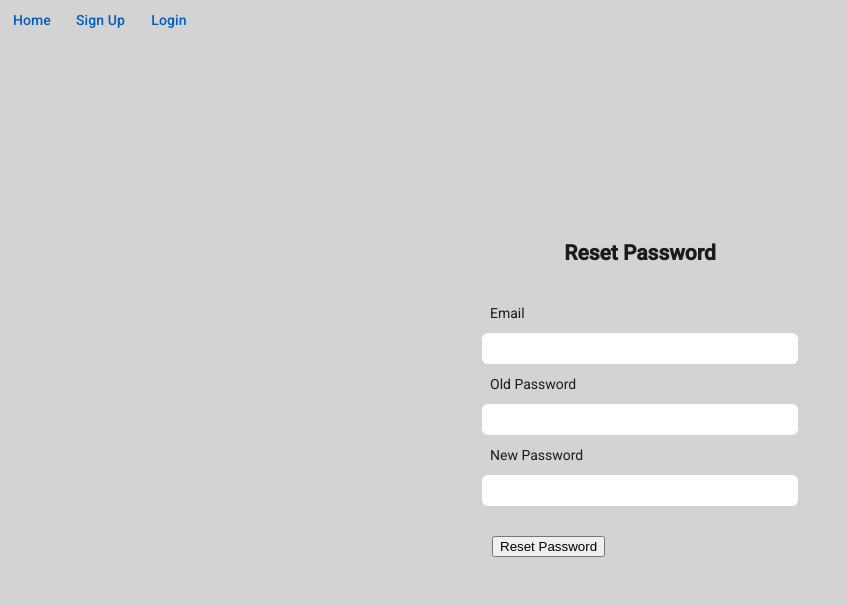
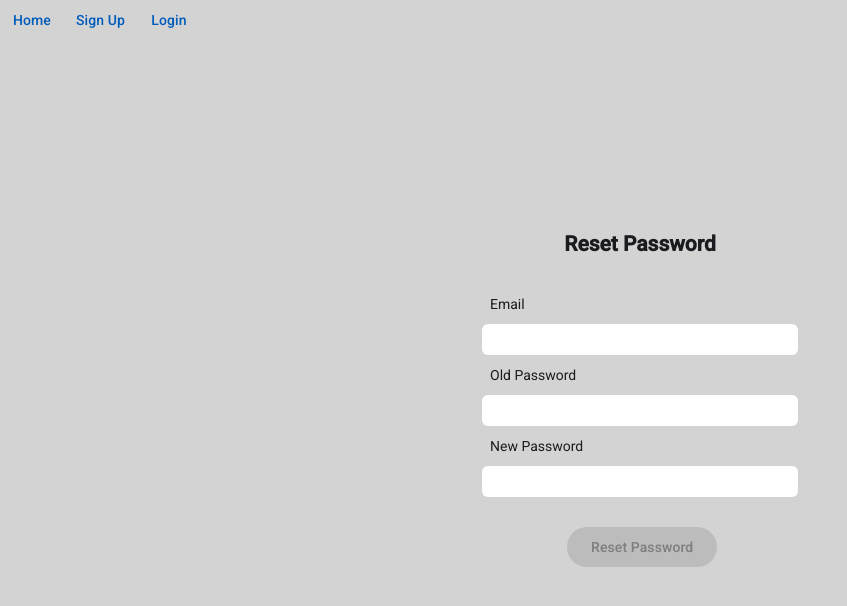
Before and after one commit to JCruz6725/TaskManager_Web_FrontEnd, an Angular app: page /resetPassword in a window 1280 px wide. Shown: the top 606 px of the page, without its empty margins (0-847 px from the left). Built offline with nearby package versions, Linux system fonts and the light colour scheme.

Commit message:
Successfully added custom validator for special chars

```diff
--- a/src/app/Components/reset-password/reset-password.html
+++ b/src/app/Components/reset-password/reset-password.html
@@ -5,18 +5,26 @@
     <form [formGroup]="resetForm" (ngSubmit)="submitForm()">
         <label for="email" class="text-box-label">Email</label>
         <div>
-            <input type="text" name="email" id="email" class="text-box" formControlName="email"/>
+            <input type="text" name="email" id="email" class="text-box" required formControlName="email"/>
         </div>
 
         <label for="old-pass" class="text-box-label">Old Password</label>
         <div>
-            <input type="text" name="old-pass" id="old-pass" class="text-box" formControlName="oldPassword">
+            <input type="text" name="old-pass" id="old-pass" class="text-box"  required formControlName="oldPassword">
         </div>
 
         <label for="new-pass" class="text-box-label">New Password</label>
         <div>
-            <input type="text" name="new-pass" id="new-pass" class="text-box" formControlName="newPassword">
+            <input type="text" name="new-pass" id="new-pass" class="text-box" required formControlName="newPassword">
         </div>
+
+        @if (resetForm.get('new-pass')?.touched){
+            <p>Here</p>
+        }
+
+        @if (resetForm.get('new-pass')?.hasError('specialCharMissing') && resetForm.get('new-pass')?.touched) {
+            <p>Password must contain at least 1 special character</p>
+        }
 
         <button class="reset-btn" matButton="tonal" type="submit" [disabled]="!resetForm.valid">Reset Password</button>
     </form>
--- a/src/app/Components/reset-password/reset-password.ts
+++ b/src/app/Components/reset-password/reset-password.ts
@@ -1,14 +1,15 @@
 import { Component, inject, signal } from '@angular/core';
 import { ResetPassword } from '../../Models/reset-password';
-import { FormControl, FormGroup, FormsModule, ReactiveFormsModule } from '@angular/forms';
+import { AbstractControl, FormBuilder, FormControl, FormGroup, FormsModule, ReactiveFormsModule, ValidationErrors, ValidatorFn, Validators } from '@angular/forms';
 import { UserAuthService } from '../../Services/auth/auth.service';
 import { HttpErrorResponse } from '@angular/common/http';
 import { CommonModule } from '@angular/common';
 import { RouterLink } from '@angular/router';
+import { MatButton } from '@angular/material/button';
 
 @Component({
   selector: 'app-reset-password',
-  imports: [FormsModule, CommonModule, ReactiveFormsModule, RouterLink],
+  imports: [FormsModule, CommonModule, ReactiveFormsModule, RouterLink, MatButton],
   templateUrl: './reset-password.html',
   styleUrl: './reset-password.css',
 })
@@ -18,17 +19,31 @@ export class ResetPasswordComponent {
   errorMessage = signal<string | null>(null);
   successMessage = signal<string | null>(null);
 
+  private passwordValidator(): ValidatorFn {
+   return (control: AbstractControl): ValidationErrors | null => {
+    const password = control.value;
+    const hasSpecialChar: boolean = /[!@#$%^&*()_+\-=\[\]{};':"\\|,.<>\/?]/.test(password);
+
+    return hasSpecialChar ? null : {specialCharMissing: true};
+   }
+  }
+
   model: ResetPassword = {
     email: '',
     oldPassword: '',
     newPassword: ''
   };
 
-  resetForm = new FormGroup({
-    email: new FormControl(''),
-    oldPassword: new FormControl(''),
-    newPassword: new FormControl('')
-  });
+  resetForm!: FormGroup;
+
+  constructor(private formBuilder: FormBuilder) {
+    this.resetForm = this.formBuilder.group({
+      email: '',
+      oldPassword: '',
+      newPassword: ['', [Validators.required, this.passwordValidator()]]
+    });
+
+  }
 
   submitForm(){
     this.successMessage.set(null);
@@ -37,8 +52,6 @@ export class ResetPasswordComponent {
     this.model.email = this.resetForm.value.email!;
     this.model.oldPassword = this.resetForm.value.oldPassword!;
     this.model.newPassword = this.resetForm.value.newPassword!;
-
-    console.log(this.model);
 
     this.userSvc.resetPassword(this.model).subscribe({
       next: (response) => {
```
